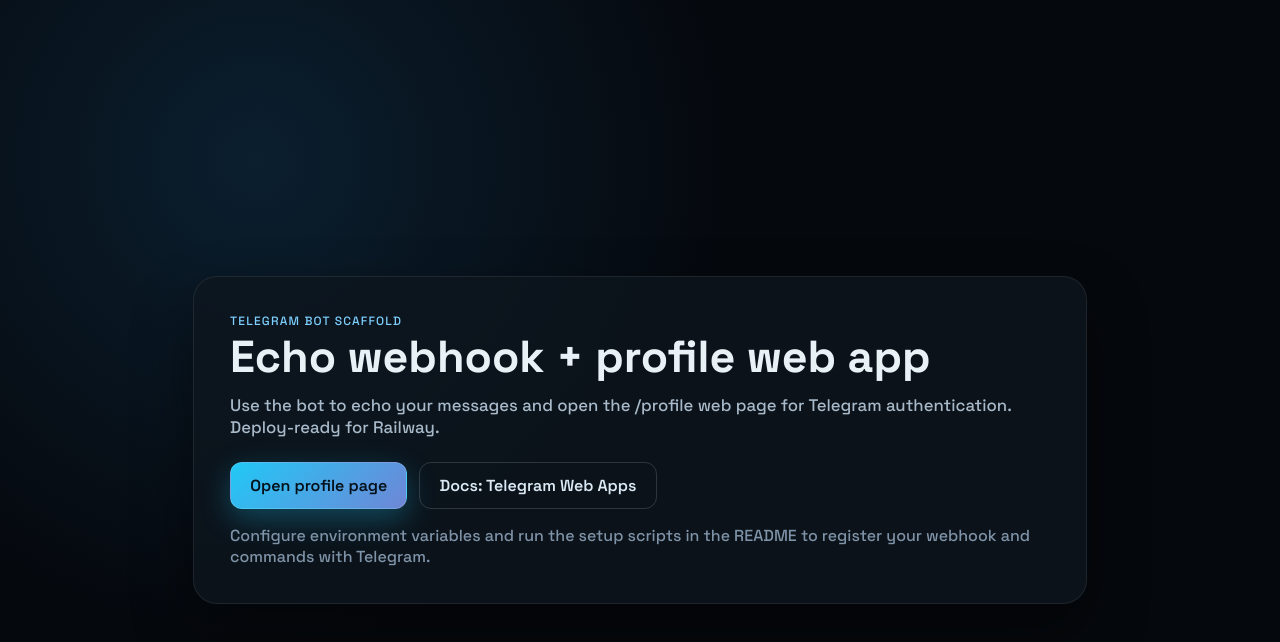
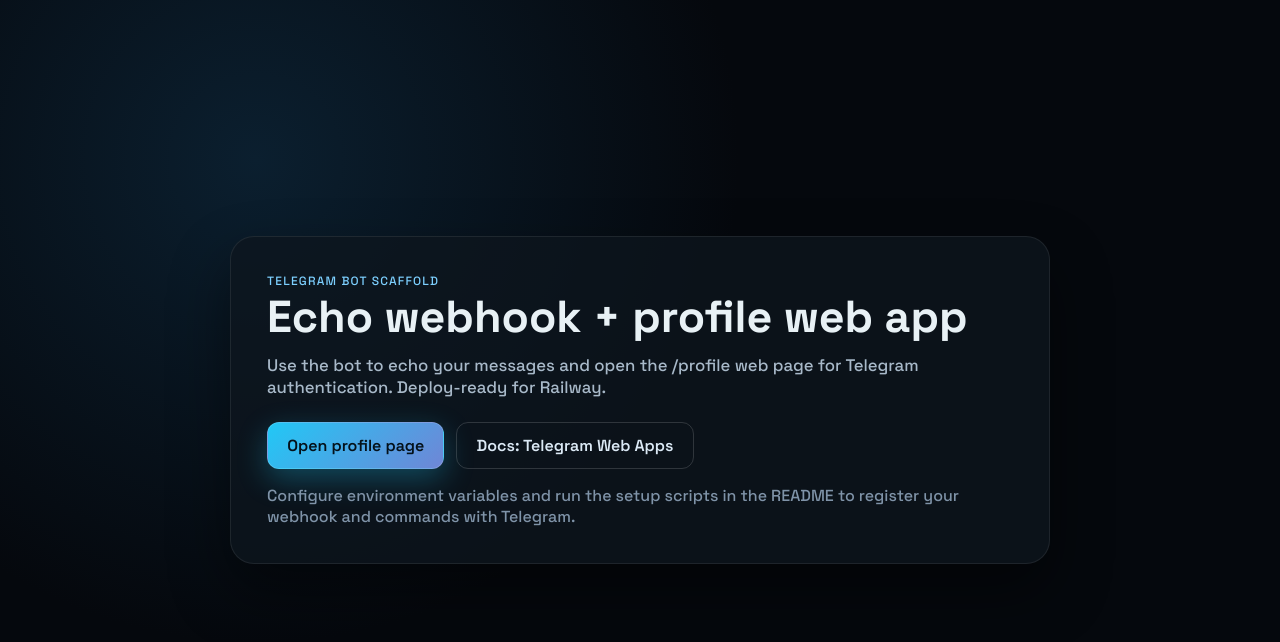
Before and after one commit to olegtyshcneko/simple_tg_combat, a SvelteKit app: page / in a window 1280 px wide. Shown: the top 642 px of the page. Built offline with nearby package versions, Linux system fonts and the light colour scheme.

Commit message:
centering screen correctly, disabling vertical swipes

```diff
--- a/src/app.d.ts
+++ b/src/app.d.ts
@@ -14,6 +14,7 @@ declare global {
 		ready?: () => void;
 		expand?: () => void;
 		requestFullscreen?: () => void;
+		disableVerticalSwipes?: () => void;
 	}
 
 	interface TelegramAPI {
--- a/src/routes/+layout.svelte
+++ b/src/routes/+layout.svelte
@@ -19,4 +19,8 @@
 		overflow: hidden;
 		background-color: #050607; /* Match the darkest background color */
 	}
+
+	:global(*) {
+		box-sizing: border-box;
+	}
 </style>
--- a/src/routes/profile/+page.svelte
+++ b/src/routes/profile/+page.svelte
@@ -20,6 +20,7 @@
 			return;
 		}
 		tg.requestFullscreen?.();
+		tg.disableVerticalSwipes?.();
 
 		const handleAuth = async (payload: TelegramAuthPayload) => {
 			loading = true;
@@ -177,7 +178,8 @@
 		height: 100%;
 		overflow-y: auto;
 		-webkit-overflow-scrolling: touch;
-		padding: 2rem;
+		overscroll-behavior-y: none;
+		padding: 1rem;
 		box-sizing: border-box;
 		background: radial-gradient(circle at 10% 20%, #1b2a33, #0c1014 35%),
 			#050607;
@@ -260,7 +262,7 @@
 
 	@media (max-width: 640px) {
 		.card {
-			padding: 1.4rem;
+			padding: 1.2rem;
 		}
 
 		.profile {
```
